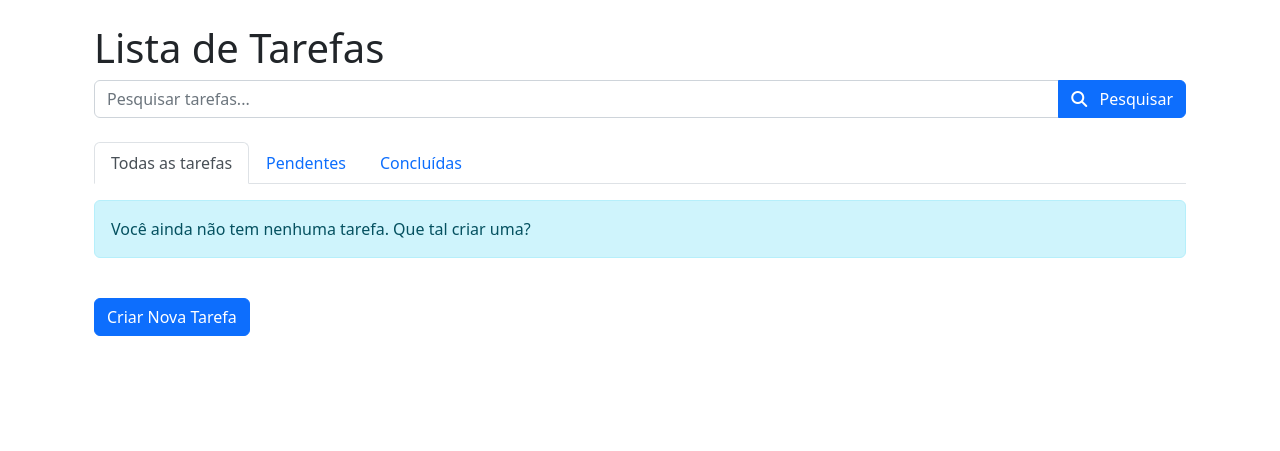
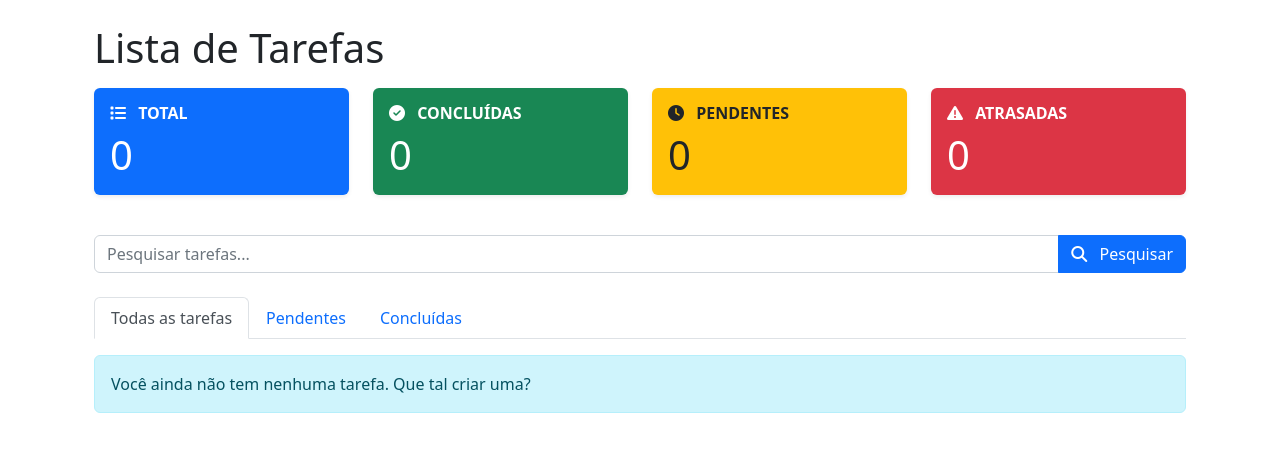
Before and after one commit to Xamacardoso/task-manager-django-ck, a Django app: page /tasks/ in a window 1280 px wide. Shown: the part 56-507 px from the top of the page. Run offline with Django 5.2, Linux system fonts and the light colour scheme; the visitor is signed in with stand-in values (Sample User, id 1); data that the repository does not hold is empty; parts of the project's set-up code (start-up, migrations or seed data) failed here and were passed over; some libraries are stand-ins or nearby versions.

Commit message:
:sparkles: Feat (Tasks): Adicionados cards de resumo de tarefas

```diff
--- a/task_manager/tasks/views.py
+++ b/task_manager/tasks/views.py
@@ -7,6 +7,8 @@ from django.views import View
 from django.shortcuts import get_object_or_404, redirect
 
 from django.http import JsonResponse
+from django.utils import timezone
+
 
 from .models import Task
 from .forms import TaskForm
@@ -29,10 +31,25 @@ class TaskListView(LoginRequiredMixin, ListView):
 
         return queryset
 
+    # get context acontece quando o html vai ser carregado
     def get_context_data(self, **kwargs):
         context = super().get_context_data(**kwargs)
         context['current_filter'] = self.request.GET.get('status', 'all')
         context['search_query'] = self.request.GET.get('q', '')
+
+        # logica do dashboard para mostrar dados de tasks
+        # pega as tasks do model baseado no usuario logado. pegando diretamente do model
+        # pois ele ja tem o filtro de usuario
+        user_tasks = Task.objects.by_user(self.request.user)
+
+        context['total_tasks'] = user_tasks.count()
+        context['completed_tasks'] = user_tasks.filter(is_completed=True).count()
+        context['pending_tasks'] = user_tasks.filter(is_completed=False).count()
+
+        #  o lt é less than, ou seja, menor que o dia de hoje.
+        #  ai filtra tarefas com prazo menor que o dia de hoje e que não estão concluídas
+        context['overdue_tasks'] = user_tasks.filter(is_completed=False, due_date__lt=timezone.now()).count()
+
         return context
 
     # render_to_response é chamada toda vez que a view vai retornar algo. nesse caso
--- a/task_manager/templates/tasks/task_list.html
+++ b/task_manager/templates/tasks/task_list.html
@@ -8,6 +8,43 @@
 <div class="container mt-4">
     <h1>Lista de Tarefas</h1>
 
+    <!-- cards para mostrar dados do dashboard -->
+    <div class="row mb-4 mt-3">
+        <div class="col-md-3 col-sm-6 mb-3">
+            <div class="card text-white bg-primary h-100 shadow-sm border-0">
+                <div class="card-body">
+                    <h6 class="card-title text-uppercase fw-bold"><i class="fas fa-list me-2"></i> Total</h6>
+                    <h2 class="card-text display-6">{{ total_tasks|default:"0" }}</h2>
+                </div>
+            </div>
+        </div>
+        <div class="col-md-3 col-sm-6 mb-3">
+            <div class="card text-white bg-success h-100 shadow-sm border-0">
+                <div class="card-body">
+                    <h6 class="card-title text-uppercase fw-bold"><i class="fas fa-check-circle me-2"></i> Concluídas</h6>
+                    <h2 class="card-text display-6">{{ completed_tasks|default:"0" }}</h2>
+                </div>
+            </div>
+        </div>
+        <div class="col-md-3 col-sm-6 mb-3">
+            <div class="card text-dark bg-warning h-100 shadow-sm border-0">
+                <div class="card-body">
+                    <h6 class="card-title text-uppercase fw-bold"><i class="fas fa-clock me-2"></i> Pendentes</h6>
+                    <h2 class="card-text display-6">{{ pending_tasks|default:"0" }}</h2>
+                </div>
+            </div>
+        </div>
+        <div class="col-md-3 col-sm-6 mb-3">
+            <div class="card text-white bg-danger h-100 shadow-sm border-0">
+                <div class="card-body">
+                    <h6 class="card-title text-uppercase fw-bold"><i class="fas fa-exclamation-triangle me-2"></i> Atrasadas</h6>
+                    <h2 class="card-text display-6">{{ overdue_tasks|default:"0" }}</h2>
+                </div>
+            </div>
+        </div>
+    </div>
+
+    <!-- Barra de pesquisa -->
     <form method="get" class="mb-4" id="search-form">
         <div class="input-group">
             {% if current_filter != 'all' %}
@@ -27,6 +64,7 @@
         </div>
     </form>
 
+    <!-- Barra de Filtros -->
     <ul class="nav nav-tabs mb-3">
         <li class="nav-item">
             <a class="nav-link {% if current_filter == 'all' %}active{% endif %}" href="{% url 'tasks:task_list' %}">Todas as tarefas</a>
```
